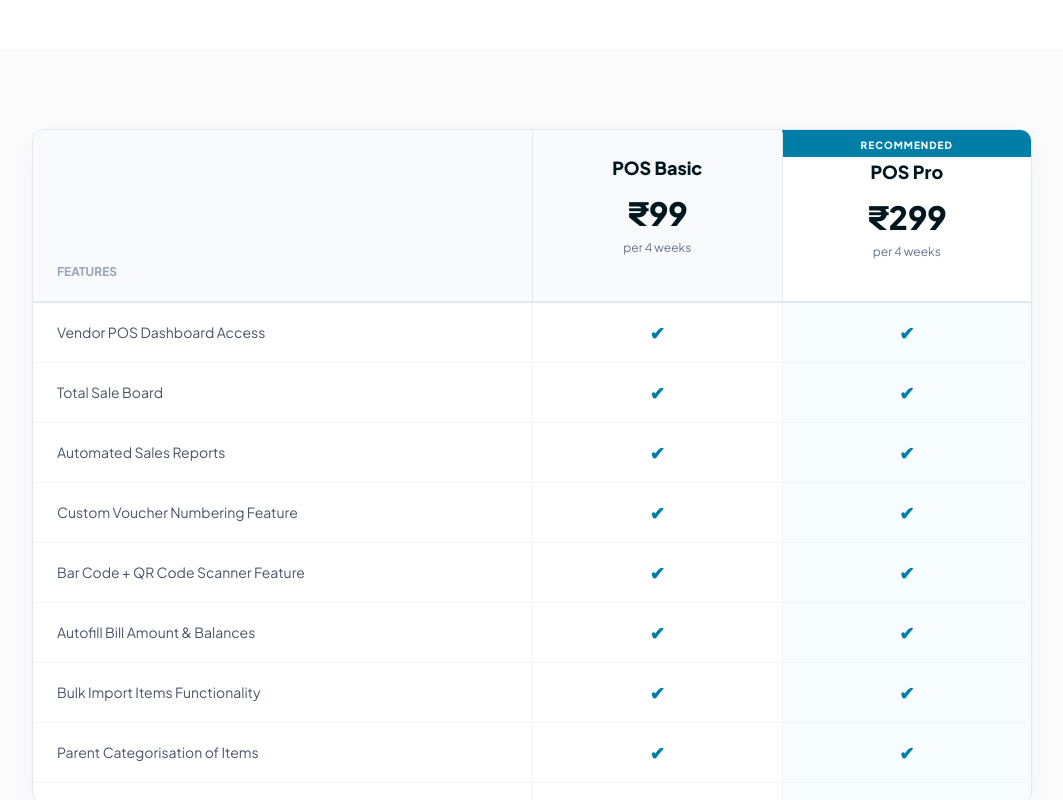
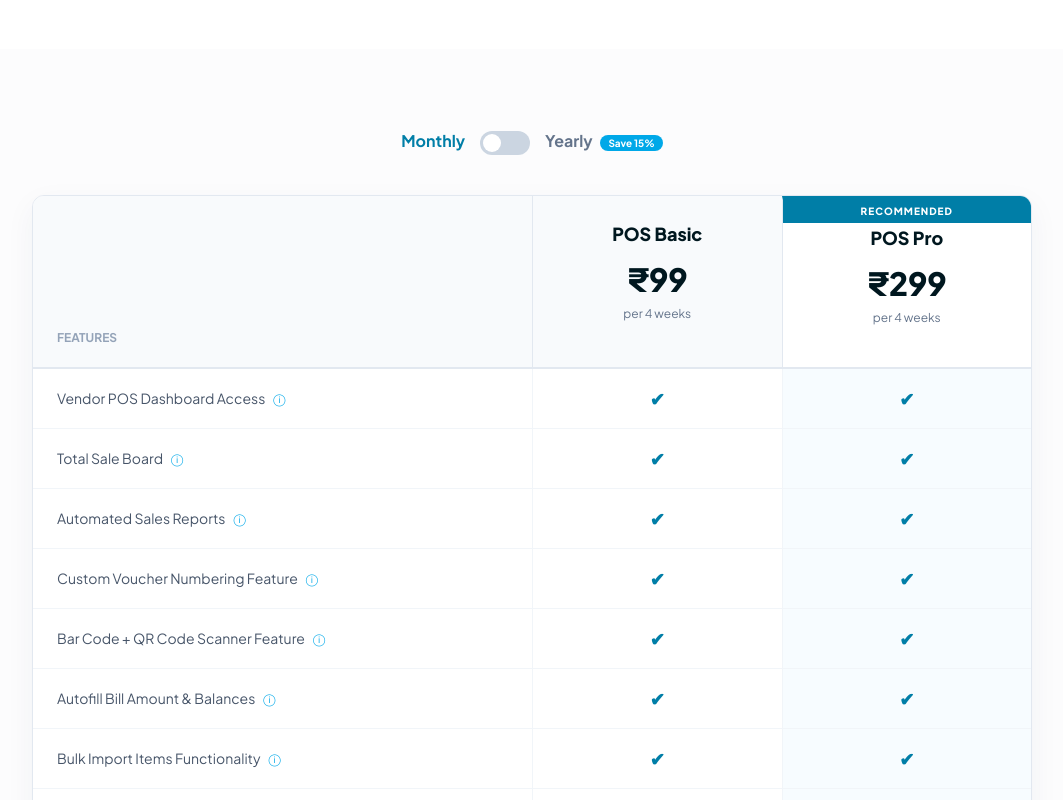
Before and after one commit to imPankaj1922003/Sellar-Portfolio-Website, a React (Vite) app: page / in a window 1280 px wide. Shown: the part 2360-3160 px from the top of the page, without its empty margins (108-1171 px from the left). Built offline with nearby package versions, Linux system fonts and the light colour scheme.

Commit message:
Updated pricing table UI

```diff
--- a/src/components/PricingTable.css
+++ b/src/components/PricingTable.css
@@ -1,3 +1,36 @@
+/* --- Toggle Switch Styling (Naya add kiya hai) --- */
+.switch {
+  position: relative;
+  display: inline-block;
+  width: 50px;
+  height: 24px;
+  vertical-align: middle;
+}
+
+.switch input { opacity: 0; width: 0; height: 0; }
+
+.slider {
+  position: absolute;
+  cursor: pointer;
+  top: 0; left: 0; right: 0; bottom: 0;
+  background-color: #cbd5e1;
+  transition: .4s;
+  border-radius: 34px;
+}
+
+.slider:before {
+  position: absolute;
+  content: "";
+  height: 18px; width: 18px;
+  left: 3px; bottom: 3px;
+  background-color: white;
+  transition: .4s;
+  border-radius: 50%;
+}
+
+input:checked + .slider { background-color: #007EA7; }
+input:checked + .slider:before { transform: translateX(26px); }
+
 .pricing-section {
     padding: 80px 20px;
     background: #fcfcfd; /* Light background as per your palette */
--- a/src/components/PricingTable.jsx
+++ b/src/components/PricingTable.jsx
@@ -1,8 +1,9 @@
-import React from 'react';
+import React, { useState } from 'react';
 import './PricingTable.css'
 
 const Pricing = () => {
-  // Exact data from your PDF
+    const [isYearly, setIsYearly] = useState(false);
+
     const features = [
         { name: "Vendor POS Dashboard Access", basic: true, pro: true },
         { name: "Total Sale Board", basic: true, pro: true },
@@ -36,49 +37,57 @@ const Pricing = () => {
     return (
         <section className="pricing-section" id="pricing">
             <div className="pricing-container">
+
+                {/* Naya Switch Button Section */}
+                <div className="toggle-container" style={{ textAlign: 'center', marginBottom: '40px' }}>
+                    <span style={{ fontWeight: '700', color: isYearly ? '#64748b' : '#007EA7' }}>Monthly</span>
+                    <label className="switch" style={{ margin: '0 15px' }}>
+                        <input type="checkbox" onChange={() => setIsYearly(!isYearly)} />
+                        <span className="slider round"></span>
+                    </label>
+                    <span style={{ fontWeight: '700', color: isYearly ? '#007EA7' : '#64748b' }}>
+                        Yearly <span style={{ fontSize: '10px', background: '#00A8E8', color: 'white', padding: '2px 8px', borderRadius: '10px', marginLeft: '5px' }}>Save 15%</span>
+                    </span>
+                </div>
+
                 <div className="pricing-table-card">
-          {/* Header remains visible while scrolling */}
                     <div className="table-header-sticky">
                         <div className="feature-label-cell">FEATURES</div>
+
+                        {/* Basic Plan Pricing Logic */}
                         <div className="plan-column-head">
                             <span className="p-title">POS Basic</span>
-              <span className="p-price">₹99</span>
-              <span className="p-cycle">per 4 weeks</span>
+                            <span className="p-price">₹{isYearly ? '999' : '99'}</span>
+                            <span className="p-cycle">per {isYearly ? 'year' : '4 weeks'}</span>
                             {/* <button className="btn-outline">Choose</button> */}
                         </div>
+
+                        {/* Pro Plan Pricing Logic */}
                         <div className="plan-column-head highlighted">
                             <div className="badge-rec">RECOMMENDED</div>
                             <span className="p-title">POS Pro</span>
-              <span className="p-price">₹299</span>
-              <span className="p-cycle">per 4 weeks</span>
+                            <span className="p-price">₹{isYearly ? '2999' : '299'}</span>
+                            <span className="p-cycle">per {isYearly ? 'year' : '4 weeks'}</span>
                             {/* <button className="btn-filled">Choose</button> */}
                         </div>
                     </div>
 
-          {/* This part scrolls vertically */}
                     <div className="table-body-scroll">
                         {features.map((f, i) => (
                             <div className="t-row" key={i}>
                                 <div className="t-cell-name">
-                  {f.name}
+                                    {f.name} <span className="i-icon">ⓘ</span>
                                 </div>
                                 <div className="t-cell-status">
-                  {f.basic ? <span className="tick">✔</span> : <span className="cross">✖</span>}
+                                    {f.basic ? <span className="tick">✔</span> : <span className="cross" style={{ color: '#ef4444', opacity: '1' }}>✖</span>}
                                 </div>
                                 <div className="t-cell-status bg-tint">
-                  {f.pro ? <span className="tick">✔</span> : <span className="cross">✖</span>}
+                                    {f.pro ? <span className="tick">✔</span> : <span className="cross" style={{ color: '#ef4444', opacity: '1' }}>✖</span>}
                                 </div>
                             </div>
                         ))}
                     </div>
                 </div>
-
-        {/* Enterprise Banner from Bplan
-        <div className="enterprise-box">
-          <p className="ent-tag">ENTERPRISE PLAN</p>
-          <h3 className="ent-price">₹999 / month</h3>
-          <p className="ent-desc">Unlimited Devices • Unlimited Orders • Custom Domain • White Labeling</p>
-        </div> */}
             </div>
         </section>
     );
```
Lines whose indentation alone changed are shown as unchanged.
